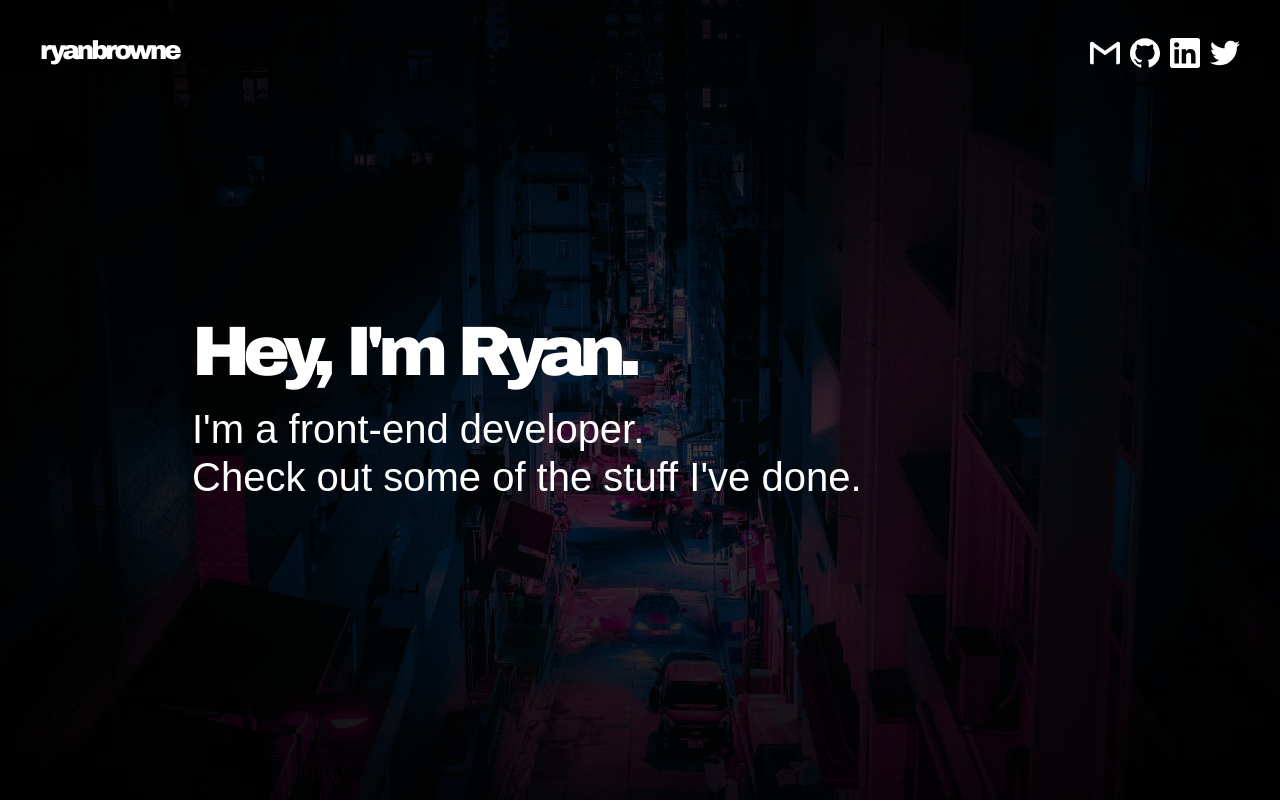
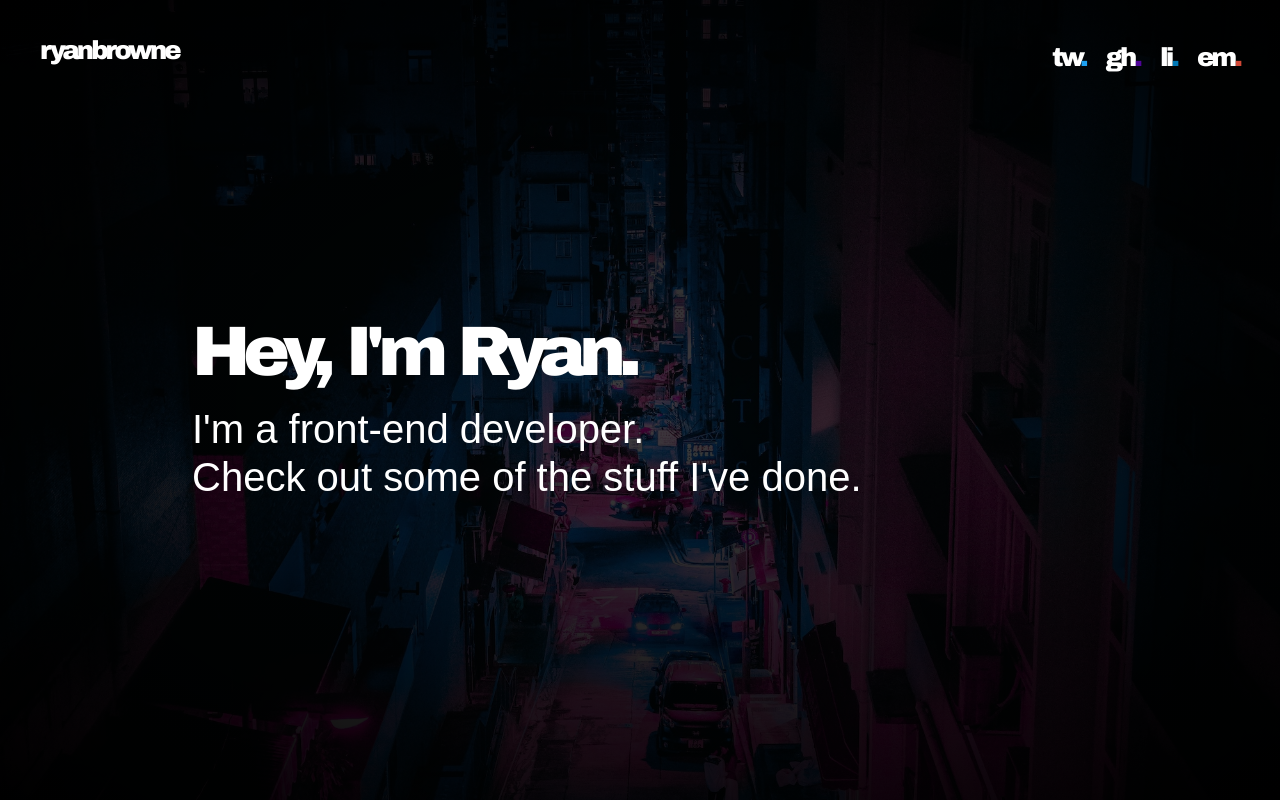
Before and after one commit to nahmadic/ryanbrowne.io, a Gatsby site: page / in a window 1280 px wide. Built offline with nearby package versions, Linux system fonts and the light colour scheme; Gatsby itself is replaced by a stand-in of ours.

Commit message:
Changes social icons and colours

```diff
--- a/src/components/header.js
+++ b/src/components/header.js
@@ -1,10 +1,5 @@
 import React from "react"
 import { Link } from "gatsby";
-
-import gmailIcon from '../images/gmail.svg'
-import githubIcon from '../images/github.svg'
-import linkedinIcon from '../images/linkedin.svg'
-import twitterIcon from '../images/twitter.svg'
 
 const Header = () => {
 
@@ -14,25 +9,17 @@ const Header = () => {
         <Link to="/">ryanbrowne</Link>
       </div>
       <div className="header__links">
-        <div className="header__link">
-          <a href="mailto:hello@ryanbrowne.io?subject=Let's%20work%20together!" target="_blank">
-            <img src={gmailIcon} alt="Email" />
-          </a>
+        <div className="header__link header__link--twitter">
+          <a href="https://twitter.com/nahmadic" target="_blank">tw</a>
         </div>
-        <div className="header__link">
-          <a href="https://github.com/nahmadic" target="_blank">
-            <img src={githubIcon} alt="GitHub" />
-          </a>
+        <div className="header__link header__link--github">
+          <a href="https://github.com/nahmadic" target="_blank">gh</a>
         </div>
-        <div className="header__link">
-          <a href="https://www.linkedin.com/in/ryan-s-browne/" target="_blank">
-            <img src={linkedinIcon} alt="Linkedin" />
-          </a>
+        <div className="header__link header__link--linkedin">
+          <a href="https://www.linkedin.com/in/ryan-s-browne/" target="_blank">li</a>
         </div>
-        <div className="header__link">
-          <a href="https://twitter.com/nahmadic" target="_blank">
-            <img src={twitterIcon} alt="Twitter" />
-          </a>
+        <div className="header__link header__link--email">
+          <a href="mailto:hello@ryanbrowne.io?subject=Let's%20work%20together!" target="_blank">em</a>
         </div>
       </div>
     </header>
--- a/src/styles/abstracts/_vars.scss
+++ b/src/styles/abstracts/_vars.scss
@@ -13,6 +13,11 @@ $color-dark: #232323;
 $color-light: #FFFFFF;
 $color-brand-primary: #01cdfe;
 $color-brand-accent: #ff71ce;
+
+$color-gmail: #D14836;
+$color-github: #4F0599;
+$color-linkedin: #0077B5;
+$color-twitter: #1DA1F2;
 
 // Breakpoints
 // We use EM for breakpoints to maintain consistency in all browsers.
--- a/src/styles/components/_header.scss
+++ b/src/styles/components/_header.scss
@@ -35,21 +35,63 @@
 }
 
 .header__link {
+  margin-right: 2rem;
 
   &:last-of-type {
-    img {
-      margin-right: 0;
-    }
+    margin-right: 0;
   }
 
-  img {
-    height: 3rem;
-    width: 3rem;
-    margin-right: 1rem;
-    border-bottom: 2px solid transparent;
+  a {
+    font-size: 2.6rem;
+    letter-spacing: -3px;
+    transition: 0.2s color;
 
-    &:hover {
-      border-color: $color-brand-primary;
+    &::after {
+      content: ".";
     }
   }
 }
+
+.header__link--email a {
+
+  &:hover{
+    color: $color-gmail;
+  }
+
+  &::after {
+    color: $color-gmail;
+  }
+}
+
+.header__link--github a {
+
+  &:hover{
+    color: $color-github;
+  }
+
+  &::after {
+    color: $color-github;
+  }
+}
+
+.header__link--linkedin a {
+
+  &:hover{
+    color: $color-linkedin;
+  }
+
+  &::after {
+    color: $color-linkedin;
+  }
+}
+
+.header__link--twitter a {
+
+  &:hover{
+    color: $color-twitter;
+  }
+
+  &::after {
+    color: $color-twitter;
+  }
+}
```
